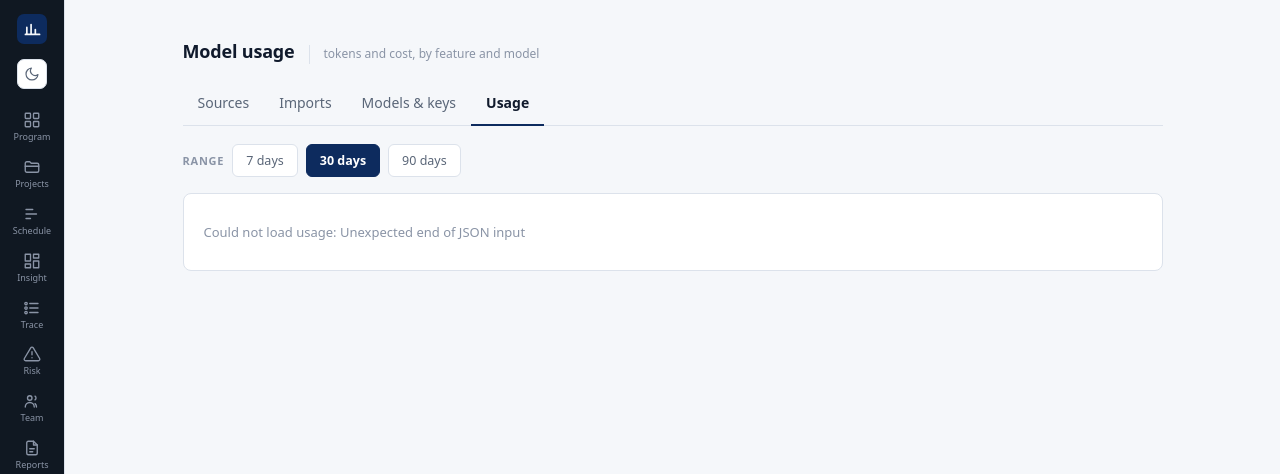
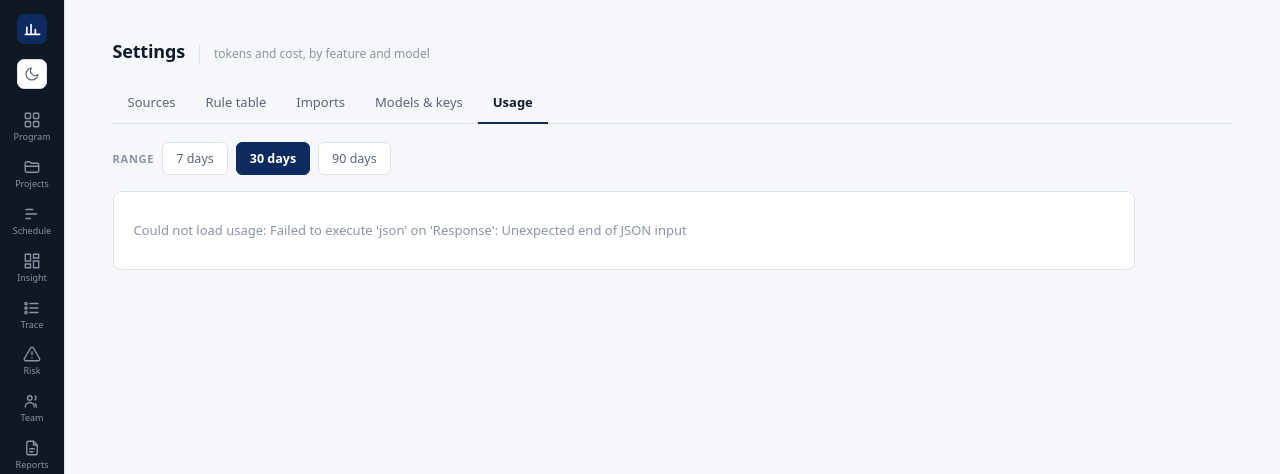
Before and after one commit to susPotato/projectpulse, a FastAPI app: page /usage in a window 1280 px wide. Shown: the top 474 px of the page. Run offline with FastAPI, Linux system fonts and the light colour scheme; data that the repository does not hold is empty; parts of the project's set-up code (start-up, migrations or seed data) failed here and were passed over; some libraries are stand-ins or nearby versions.

Commit message:
Make Settings one section rather than five pages wearing tab clothing
Imports, Models & keys and Usage looked like tabs of Settings and behaved like
somewhere else entirely. Three things gave it away, and all three were the
same mistake: four copies of a nav that nobody kept in step.

The tab row disagreed with itself. Settings listed five tabs; the other three
listed four, having never been told the rule table existed - so opening
Imports silently lost a tab, and there was no URL to give it back.

The title changed. Each page announced itself as its own product - "Imports",
"Models & keys", "Model usage" - so changing tab read as leaving Settings. One
<h1>Settings</h1> now, with the per-tab line as the subtitle, and the browser
title scoped rather than duplicated so history and the tab strip can still
tell them apart.

The page jumped sideways. The four frames were 780, 900, 980 and 1120 wide and
`margin: 0 auto` re-centred each one, so the title and tabs slid across the
screen on every tab change. One 1120 frame everywhere; content keeps its own
comfortable width under it, which is what those numbers were really for.

The style moves to `shell.css` and covers `a` as well as `button`, because
four copies of a nav is how the row came to disagree in the first place. The
rule table gains `?view=rules` so the other pages have somewhere to link, and
`show()` keeps the URL, the subtitle and the title honest when switching.

Which tab is a page load and which is a view of the document already open
stays an implementation detail: Sources and the rule table still switch
without a round trip, and look identical to the three that navigate.

Co-Authored-By: Claude Opus 5 <noreply@anthropic.com>

```diff
--- a/projectpulse/app/api/static/shell.css
+++ b/projectpulse/app/api/static/shell.css
@@ -403,3 +403,47 @@
   .board { grid-template-columns: 1fr; }
   .board > * { grid-column: 1 / -1 !important; }
 }
+
+/* The Settings section's tab row.
+
+   Five tabs across four separate documents - Sources and the rule table are
+   views of `/settings`, while Imports, Models & keys and Usage are their own
+   pages. A reader should not be able to tell: it is one section, and which
+   tab happens to be a page load is an implementation detail they did not ask
+   about.
+
+   That is why `button` and `a` are styled together here rather than each page
+   carrying its own copy. Four copies of a nav is how the row came to disagree
+   with itself in the first place - the rule table tab simply vanished on three
+   of the four pages, because only one of them had been told about it. */
+.subtabs {
+  display: flex;
+  flex-wrap: wrap;
+  border-bottom: 1px solid var(--rule);
+  margin-bottom: 18px;
+}
+
+.subtabs button,
+.subtabs a {
+  font: inherit;
+  font-size: 13px;
+  cursor: pointer;
+  background: none;
+  border: 0;
+  border-bottom: 2px solid transparent;
+  color: var(--ink-2);
+  text-decoration: none;
+  padding: 10px 15px;
+  margin-bottom: -1px;
+  display: inline-block;
+}
+
+.subtabs button:hover,
+.subtabs a:hover { color: var(--ink); }
+
+.subtabs button[aria-current="page"],
+.subtabs a[aria-current="page"] {
+  color: var(--ink);
+  font-weight: 650;
+  border-bottom-color: var(--navy);
+}
--- a/projectpulse/app/api/static/usage.html
+++ b/projectpulse/app/api/static/usage.html
@@ -23,17 +23,22 @@
 <head>
   <meta charset="utf-8">
   <meta name="viewport" content="width=device-width, initial-scale=1">
-  <title>Model usage - ProjectPulse</title>
+  <title>Usage - Settings - ProjectPulse</title>
   <script>(function(){try{var t=localStorage.getItem("pulse-theme");if(t!=="light"&&t!=="dark"){t=window.matchMedia&&matchMedia("(prefers-color-scheme: dark)").matches?"dark":"light";}document.documentElement.setAttribute("data-theme",t);}catch(e){}})();</script>
   <link rel="stylesheet" href="/static/shell.css">
   <script src="/static/theme.js" defer></script>
   <style>
     body { margin: 0; background: var(--bg); color: var(--ink);
            font: 14px/1.55 system-ui, -apple-system, "Segoe UI", sans-serif; }
-    .wrap { max-width: 980px; margin: 0 auto; padding: 22px 20px 60px; }
+    /* One frame width across the whole Settings section. The four tabs used
+       to be 780, 900, 980 and 1120 wide, and `margin: 0 auto` re-centred each
+       one - so the title and the tab row slid sideways every time you changed
+       tab, which is the other half of why these did not read as one page.
+       Content keeps its own comfortable width below. */
+    .wrap { max-width: 1120px; margin: 0 auto; padding: 22px 20px 60px; }
     h1 { font-size: 19px; margin: 0 0 4px; }
     h2 { font-size: 13px; margin: 0 0 2px; }
-    .card { background: var(--surface); border: 1px solid var(--rule);
+    .card { max-width: 980px; background: var(--surface); border: 1px solid var(--rule);
             border-radius: 8px; padding: 18px 20px; margin-bottom: 14px; }
     .lbl { font-size: 11px; font-weight: 700; letter-spacing: .07em;
            text-transform: uppercase; color: var(--ink-3); }
@@ -41,7 +46,6 @@
     .warn { border-left: 2px solid var(--amber); padding-left: 12px;
             font-size: 12.5px; color: var(--ink-2); margin: 12px 0 0; }
     code { font-family: "Cascadia Mono", Consolas, ui-monospace, monospace; font-size: 12px; }
-    a.tab { color: var(--ink-2); text-decoration: none; }
 
     /* Filters in one row above the charts. */
     .filters { display: flex; gap: 8px; align-items: center; margin-bottom: 16px; }
@@ -52,7 +56,7 @@
                                            color: #fff; font-weight: 650; }
 
     /* Hero numbers. No plot, so no hover layer and no colour encoding. */
-    .tiles { display: grid; grid-template-columns: repeat(auto-fit, minmax(150px, 1fr));
+    .tiles { max-width: 980px; display: grid; grid-template-columns: repeat(auto-fit, minmax(150px, 1fr));
              gap: 10px; margin-bottom: 14px; }
     .tile { background: var(--surface); border: 1px solid var(--rule);
             border-radius: 8px; padding: 14px 16px; }
@@ -111,15 +115,15 @@
 <div class="wrap">
 
   <div class="appbar">
-    <h1>Model usage</h1>
+    <h1>Settings</h1>
     <span class="scope">tokens and cost, by feature and model</span>
   </div>
-  <nav class="subtabs" style="display:flex;border-bottom:1px solid var(--rule);margin-bottom:18px;">
-    <a class="tab" href="/settings" style="padding:10px 15px;">Sources</a>
-    <a class="tab" href="/imports" style="padding:10px 15px;">Imports</a>
-    <a class="tab" href="/llm" style="padding:10px 15px;">Models &amp; keys</a>
-    <a class="tab" href="/usage" aria-current="page"
-       style="padding:10px 15px;color:var(--ink);font-weight:650;border-bottom:2px solid var(--navy);margin-bottom:-1px;">Usage</a>
+  <nav class="subtabs" id="subtabs">
+    <a href="/settings">Sources</a>
+    <a href="/settings?view=rules">Rule table</a>
+    <a href="/imports">Imports</a>
+    <a href="/llm">Models &amp; keys</a>
+    <a href="/usage" aria-current="page">Usage</a>
   </nav>
 
   <div class="filters" id="filters">
```
Also changed, not shown: projectpulse/app/api/static/imports.html (+13 -9 lines), projectpulse/app/api/static/llm.html (+15 -11 lines), projectpulse/app/api/static/settings.html (+45 -21 lines).
